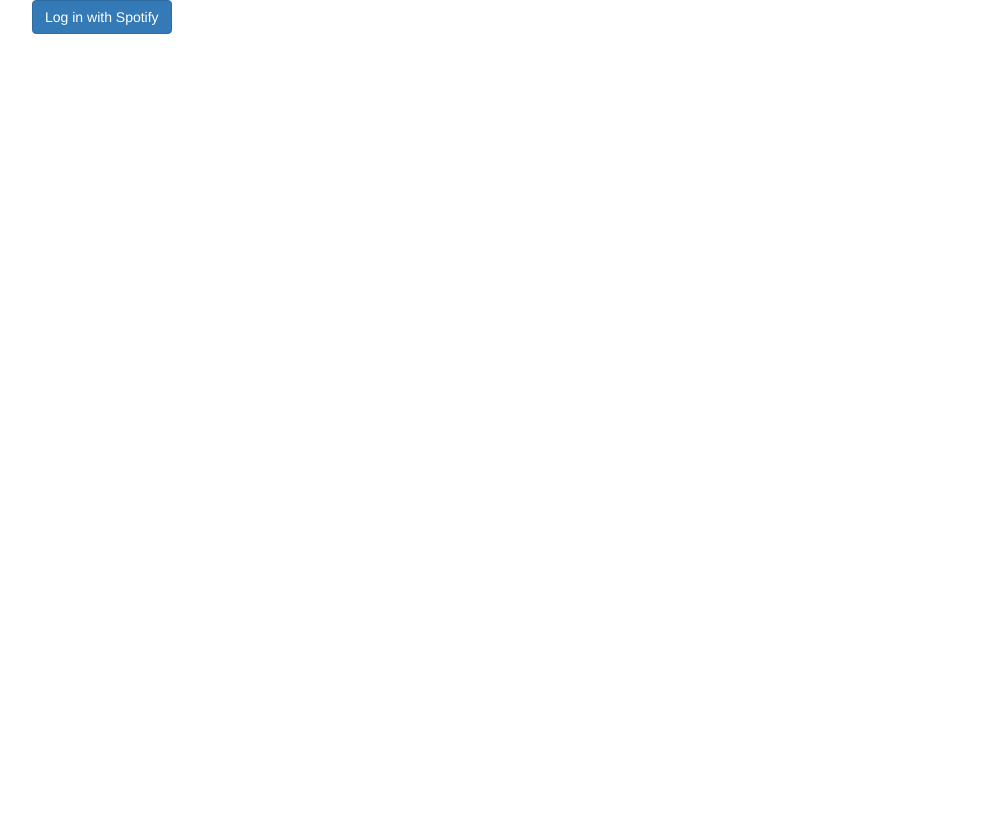
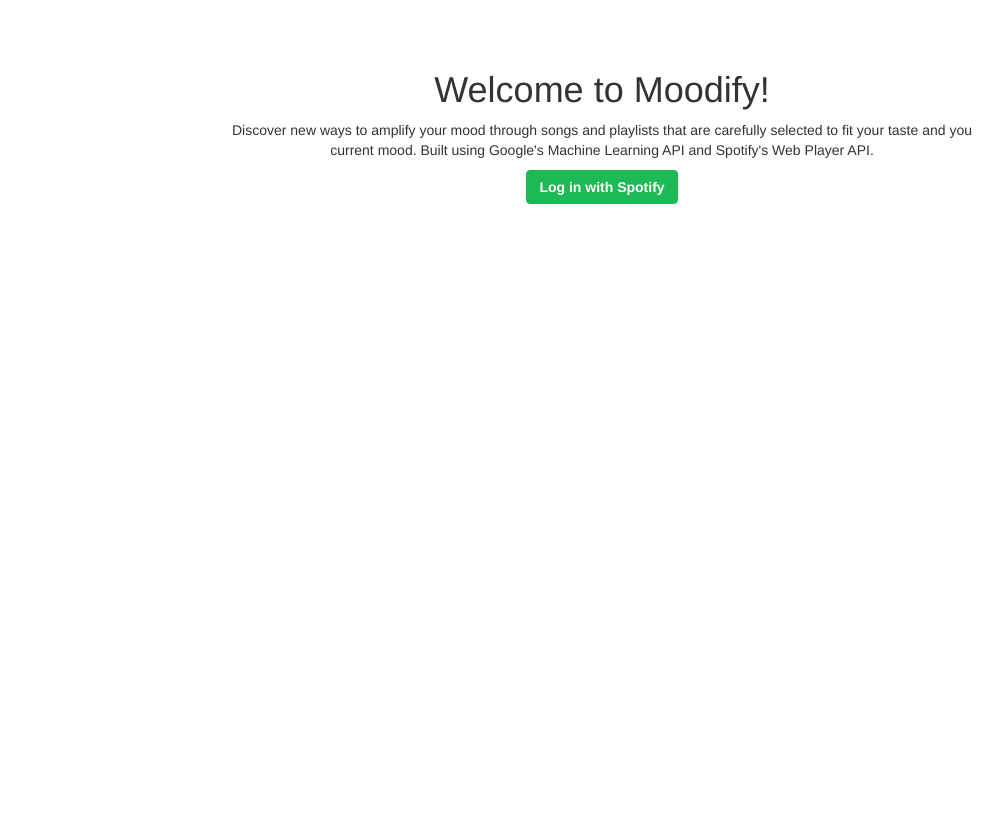
Before and after one commit to klo9klo9kloi/moodify, a Django app: page / in a window 1280 px wide. Shown: the whole page, without its empty margins (38-1041 px from the left). Before the commit the page ends 34 px from the top, so only its background shows below. Run offline with Django 3.2, Linux system fonts and the light colour scheme; some libraries are stand-ins or nearby versions.

Commit message:
homepage statics

```diff
--- /dev/null
+++ b/static/css/base.css
@@ -0,0 +1,26 @@
+.main {
+	text-align: center;
+	margin: auto;
+	position: absolute;
+	top: 0;
+	left: 0;
+	right: 0;
+	bottom: 0;
+	padding: 50px;
+}
+
+.login-btn {
+	background-color: #1db954;
+	border-color: #1db954;
+	font-weight: 600;
+}
+
+.login-btn:hover {
+	background-color: #1ed760;
+	border-color: #1ed760;}
+
+#login {
+	margin: auto;
+	width: 750px;
+	height: 750px;
+}
--- a/templates/base/index.html
+++ b/templates/base/index.html
@@ -4,12 +4,15 @@
   <head>
     <title>Moodify</title>
     <link rel="stylesheet" href="//netdna.bootstrapcdn.com/bootstrap/3.1.1/css/bootstrap.min.css">
+    <link rel="stylesheet" href="{% static 'css/base.css' %}">
     <script type="text/javascript" src="{% static 'js/base.js' %}"></script>
   </head>
   <body>
-    <div class="container">
+    <div class="container main">
       <div id="login">
-        <a href="" class="btn btn-primary" onclick="">Log in with Spotify</a>
+        <h1>Welcome to Moodify!</h1>
+        <p>Discover new ways to amplify your mood through songs and playlists that are carefully selected to fit your taste and you current mood. Built using Google's Machine Learning API and Spotify's Web Player API. </p>
+        <a href="" class="btn btn-primary login-btn" onclick="">Log in with Spotify</a>
       </div>
     </div>
   </body>
```
